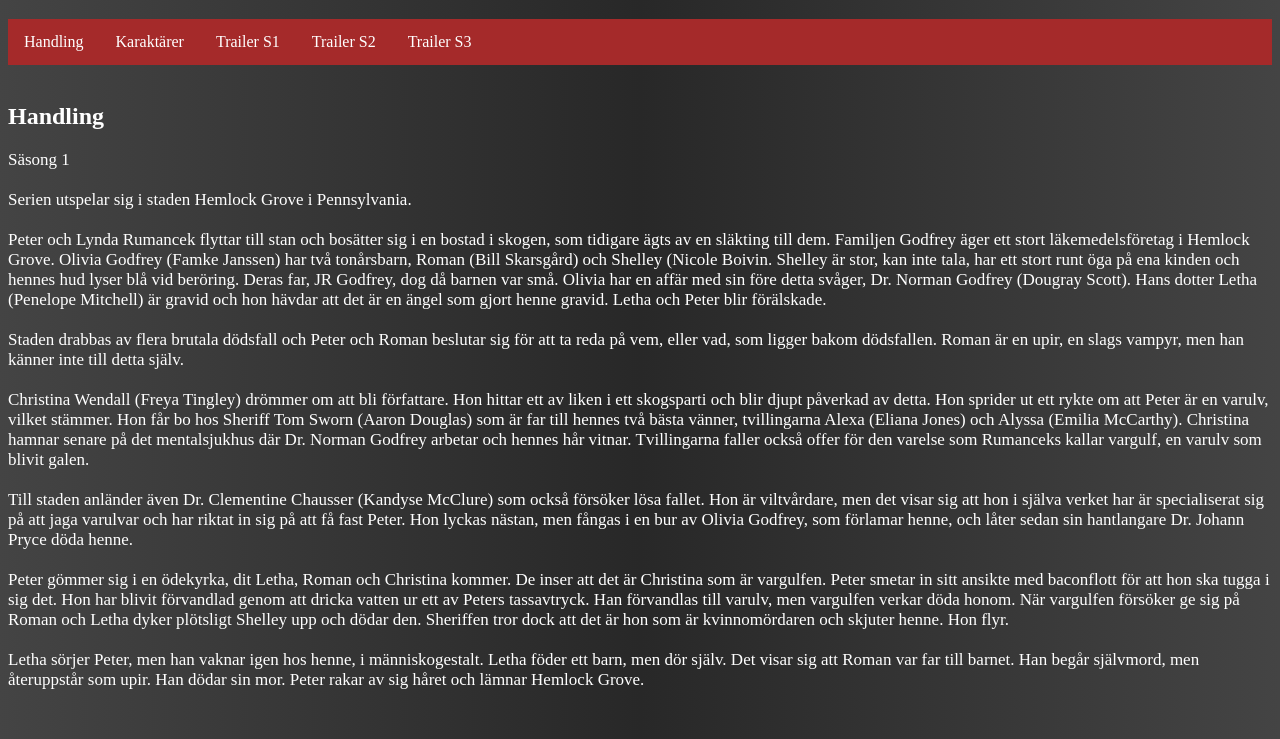
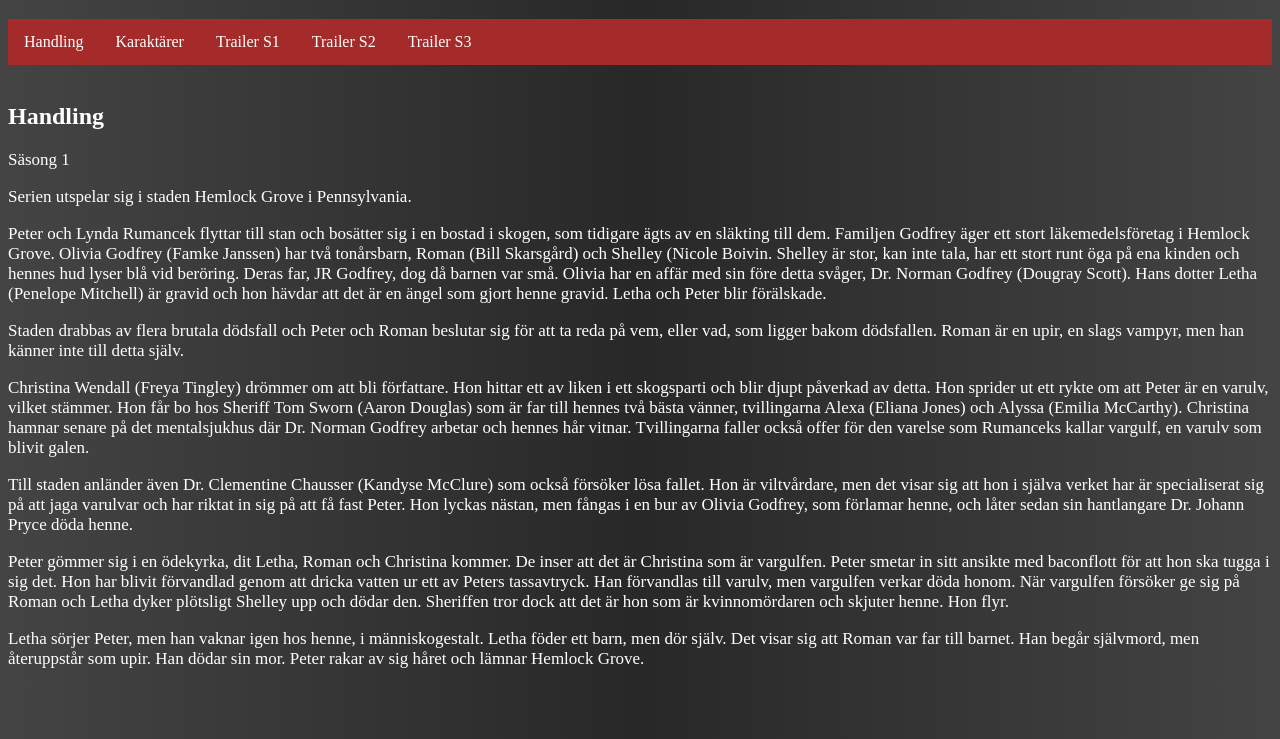
Before and after one commit to astridisaksson/Hemlockgrove, a plain HTML site: page index.html in a window 1280 px wide. Shown: the part 61-800 px from the top of the page. Drawn offline with Linux system fonts and the light colour scheme.

Commit message:
fjärde ändringen

```diff
--- a/index.html
+++ b/index.html
@@ -12,38 +12,31 @@
 <!--nedanför är menyn på toppen av sidan--->
 <!--Gör ett id till den här menyn som du kan fixa till css--->
 <ul class="meny">
-  <li class="limeny"><a href="index.html">Handling</a>
-  <li class="limeny"><a href="karaktärer.html">Karaktärer</a>
-    <li class="limeny"><a href="https://www.youtube.com/watch?v=rlZUsPcChgI&ab_channel=Netflix" target="_blank">Trailer S1</a>
-    <li class="limeny"><a href="https://www.youtube.com/watch?v=A3m56kalm7Y&ab_channel=Netflix" target="_blank">Trailer S2</a>
-    <li class="limeny"><a href="https://www.youtube.com/watch?v=MMXI7tjmvjs&ab_channel=Netflix" target="_blank">Trailer S3</a>
+  <li class="limeny"><a href="index.html">Handling</a></li>
+  <li class="limeny"><a href="karaktärer.html">Karaktärer</a></li>
+    <li class="limeny"><a href="https://www.youtube.com/watch?v=rlZUsPcChgI&ab_channel=Netflix" target="_blank">Trailer S1</a></li>
+    <li class="limeny"><a href="https://www.youtube.com/watch?v=A3m56kalm7Y&ab_channel=Netflix" target="_blank">Trailer S2</a></li>
+    <li class="limeny"><a href="https://www.youtube.com/watch?v=MMXI7tjmvjs&ab_channel=Netflix" target="_blank">Trailer S3</a></li>
 </ul>
 
 <br>
 
 <h2 id="handling">Handling</h2>
-  <p> Säsong 1
-<br>
-<br>
-Serien utspelar sig i staden Hemlock Grove i Pennsylvania.
-<br>
-<br>
-Peter och Lynda Rumancek flyttar till stan och bosätter sig i en bostad i skogen, som tidigare ägts av en släkting till dem. Familjen Godfrey äger ett stort läkemedelsföretag i Hemlock Grove. Olivia Godfrey (Famke Janssen) har två tonårsbarn, Roman (Bill Skarsgård) och Shelley (Nicole Boivin. Shelley är stor, kan inte tala, har ett stort runt öga på ena kinden och hennes hud lyser blå vid beröring. Deras far, JR Godfrey, dog då barnen var små. Olivia har en affär med sin före detta svåger, Dr. Norman Godfrey (Dougray Scott). Hans dotter Letha (Penelope Mitchell) är gravid och hon hävdar att det är en ängel som gjort henne gravid. Letha och Peter blir förälskade.
-<br>
-<br>
-Staden drabbas av flera brutala dödsfall och Peter och Roman beslutar sig för att ta reda på vem, eller vad, som ligger bakom dödsfallen. Roman är en upir, en slags vampyr, men han känner inte till detta själv.
-<br>
-<br>
-Christina Wendall (Freya Tingley) drömmer om att bli författare. Hon hittar ett av liken i ett skogsparti och blir djupt påverkad av detta. Hon sprider ut ett rykte om att Peter är en varulv, vilket stämmer. Hon får bo hos Sheriff Tom Sworn (Aaron Douglas) som är far till hennes två bästa vänner, tvillingarna Alexa (Eliana Jones) och Alyssa (Emilia McCarthy). Christina hamnar senare på det mentalsjukhus där Dr. Norman Godfrey arbetar och hennes hår vitnar. Tvillingarna faller också offer för den varelse som Rumanceks kallar vargulf, en varulv som blivit galen.
-<br>
-<br>
-Till staden anländer även Dr. Clementine Chausser (Kandyse McClure) som också försöker lösa fallet. Hon är viltvårdare, men det visar sig att hon i själva verket har är specialiserat sig på att jaga varulvar och har riktat in sig på att få fast Peter. Hon lyckas nästan, men fångas i en bur av Olivia Godfrey, som förlamar henne, och låter sedan sin hantlangare Dr. Johann Pryce döda henne.
-<br>
-<br>
-Peter gömmer sig i en ödekyrka, dit Letha, Roman och Christina kommer. De inser att det är Christina som är vargulfen. Peter smetar in sitt ansikte med baconflott för att hon ska tugga i sig det. Hon har blivit förvandlad genom att dricka vatten ur ett av Peters tassavtryck. Han förvandlas till varulv, men vargulfen verkar döda honom. När vargulfen försöker ge sig på Roman och Letha dyker plötsligt Shelley upp och dödar den. Sheriffen tror dock att det är hon som är kvinnomördaren och skjuter henne. Hon flyr.
-<br>
-<br>
-Letha sörjer Peter, men han vaknar igen hos henne, i människogestalt. Letha föder ett barn, men dör själv. Det visar sig att Roman var far till barnet. Han begår självmord, men återuppstår som upir. Han dödar sin mor. Peter rakar av sig håret och lämnar Hemlock Grove.</p>
+  <p> Säsong 1</p>
+
+<p>Serien utspelar sig i staden Hemlock Grove i Pennsylvania.</p>
+
+<p>Peter och Lynda Rumancek flyttar till stan och bosätter sig i en bostad i skogen, som tidigare ägts av en släkting till dem. Familjen Godfrey äger ett stort läkemedelsföretag i Hemlock Grove. Olivia Godfrey (Famke Janssen) har två tonårsbarn, Roman (Bill Skarsgård) och Shelley (Nicole Boivin. Shelley är stor, kan inte tala, har ett stort runt öga på ena kinden och hennes hud lyser blå vid beröring. Deras far, JR Godfrey, dog då barnen var små. Olivia har en affär med sin före detta svåger, Dr. Norman Godfrey (Dougray Scott). Hans dotter Letha (Penelope Mitchell) är gravid och hon hävdar att det är en ängel som gjort henne gravid. Letha och Peter blir förälskade.</p>
+
+<p>Staden drabbas av flera brutala dödsfall och Peter och Roman beslutar sig för att ta reda på vem, eller vad, som ligger bakom dödsfallen. Roman är en upir, en slags vampyr, men han känner inte till detta själv.</p>
+
+<p>Christina Wendall (Freya Tingley) drömmer om att bli författare. Hon hittar ett av liken i ett skogsparti och blir djupt påverkad av detta. Hon sprider ut ett rykte om att Peter är en varulv, vilket stämmer. Hon får bo hos Sheriff Tom Sworn (Aaron Douglas) som är far till hennes två bästa vänner, tvillingarna Alexa (Eliana Jones) och Alyssa (Emilia McCarthy). Christina hamnar senare på det mentalsjukhus där Dr. Norman Godfrey arbetar och hennes hår vitnar. Tvillingarna faller också offer för den varelse som Rumanceks kallar vargulf, en varulv som blivit galen.</p>
+
+<p>Till staden anländer även Dr. Clementine Chausser (Kandyse McClure) som också försöker lösa fallet. Hon är viltvårdare, men det visar sig att hon i själva verket har är specialiserat sig på att jaga varulvar och har riktat in sig på att få fast Peter. Hon lyckas nästan, men fångas i en bur av Olivia Godfrey, som förlamar henne, och låter sedan sin hantlangare Dr. Johann Pryce döda henne.</p>
+
+<p>Peter gömmer sig i en ödekyrka, dit Letha, Roman och Christina kommer. De inser att det är Christina som är vargulfen. Peter smetar in sitt ansikte med baconflott för att hon ska tugga i sig det. Hon har blivit förvandlad genom att dricka vatten ur ett av Peters tassavtryck. Han förvandlas till varulv, men vargulfen verkar döda honom. När vargulfen försöker ge sig på Roman och Letha dyker plötsligt Shelley upp och dödar den. Sheriffen tror dock att det är hon som är kvinnomördaren och skjuter henne. Hon flyr.</p>
+
+<p>Letha sörjer Peter, men han vaknar igen hos henne, i människogestalt. Letha föder ett barn, men dör själv. Det visar sig att Roman var far till barnet. Han begår självmord, men återuppstår som upir. Han dödar sin mor. Peter rakar av sig håret och lämnar Hemlock Grove.</p>
 
 </body>
 </html>
```
Also changed, not shown: karaktärer.html (+8 -5 lines), trailers.html (+1 -1 lines).
